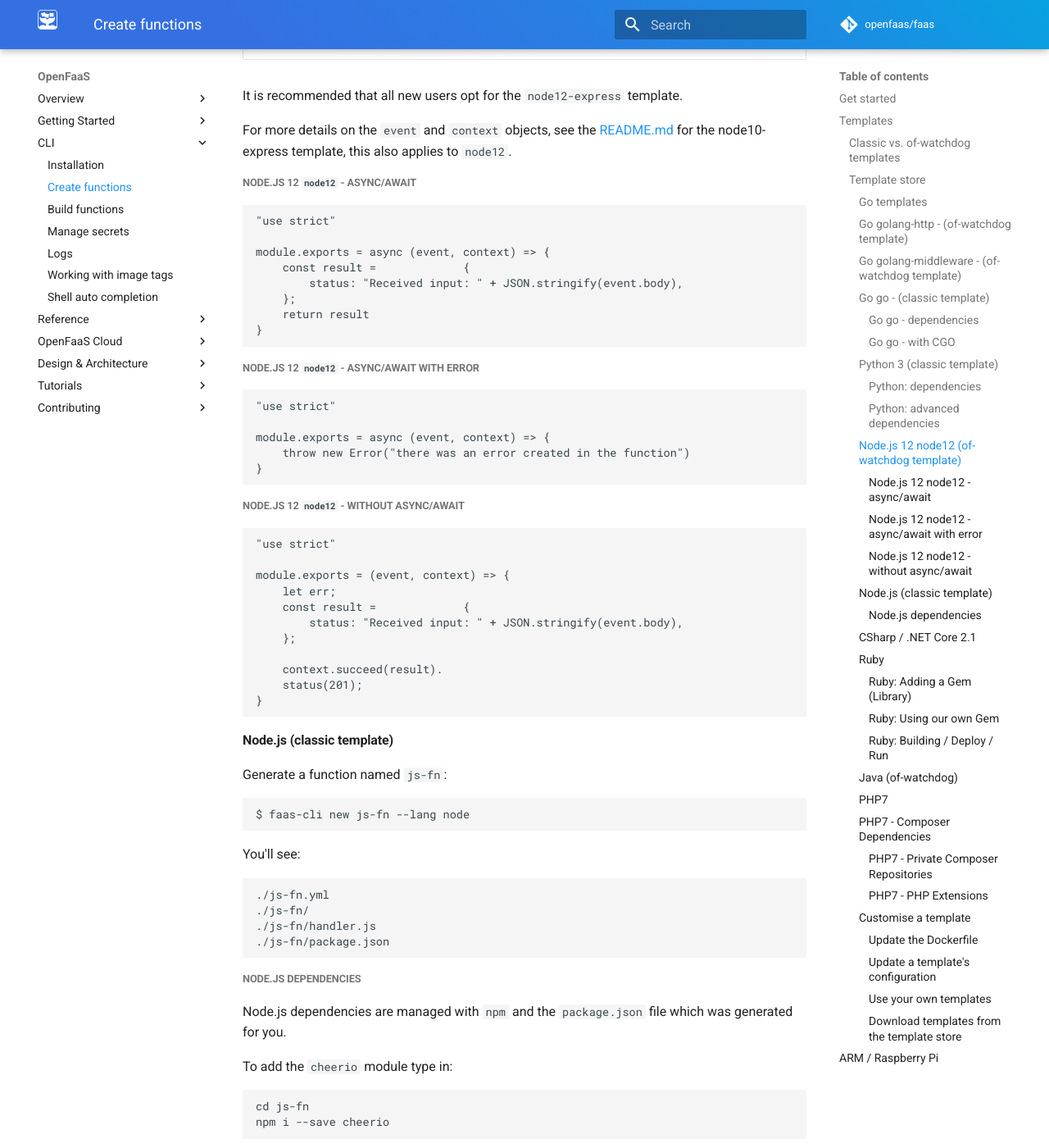
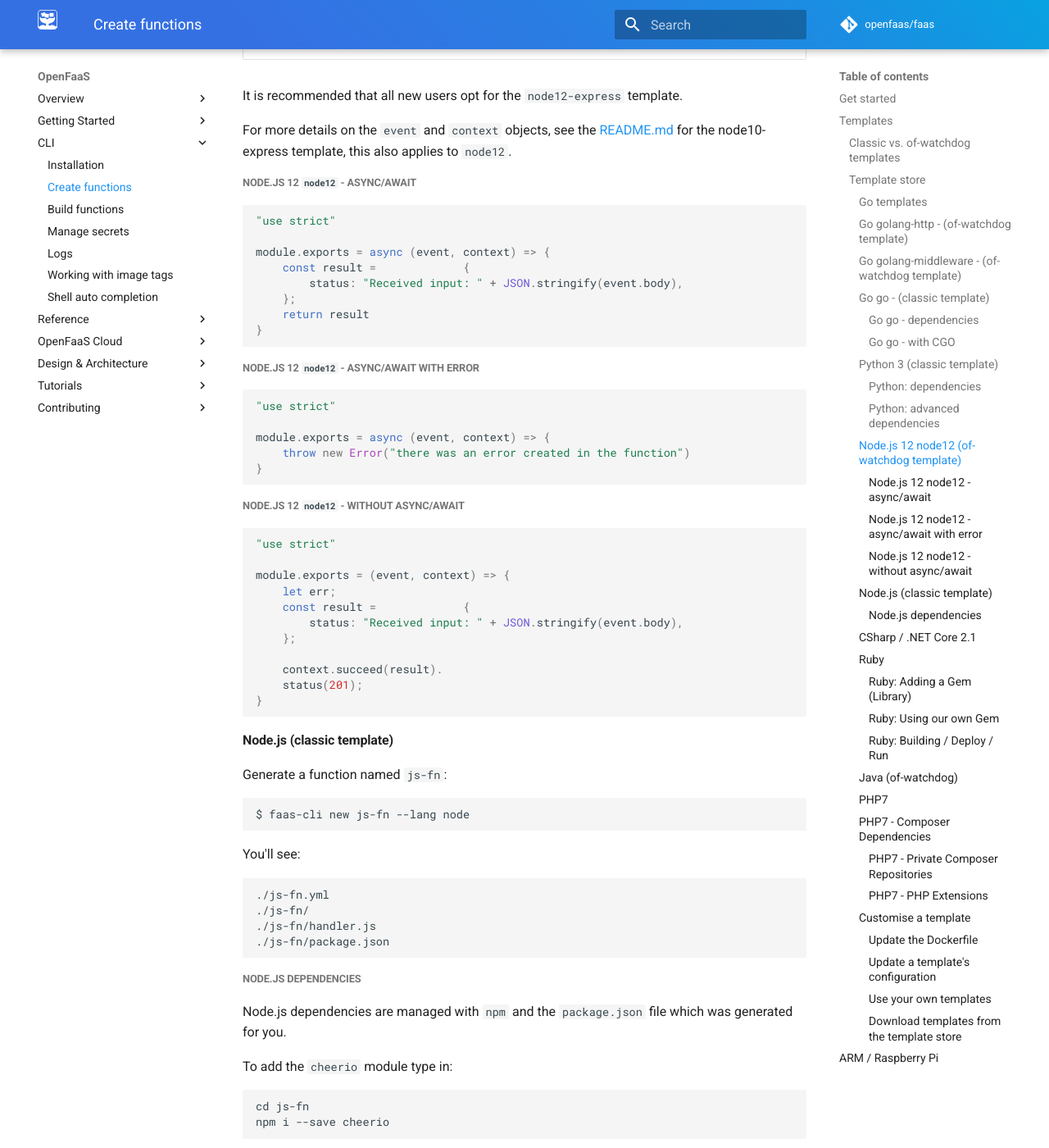
Before and after one commit to openfaas/docs, an MkDocs documentation site: the page built from docs/cli/templates.md, in a window 1280 px wide and 1400 px high, scrolled down 5191 px. Shown: the whole window at 82% size. Built offline with MkDocs 1.6.1 and Material for MkDocs 9.7.7, drawn with Linux system fonts in a browser that asks for light colours; comment, search, counter and statistics services are not loaded; some of the changed text lies outside the part shown.

Commit message:
Update highlighting
Signed-off-by: Alex Ellis (OpenFaaS Ltd) <alexellis2@gmail.com>

````diff
--- a/docs/cli/templates.md
+++ b/docs/cli/templates.md
@@ -114,7 +114,7 @@ $ faas-cli new go-fn --lang go
 
 You will now see two files generate:
 
-```
+```sh
 go-fn.yml
 ./go-fn/
 ./go-fn/handler.go
@@ -229,7 +229,7 @@ For more details on the `event` and `context` objects, see the [README.md](https
 
 ##### Node.js 12 `node12` - async/await
 
-```
+```js
 "use strict"
 
 module.exports = async (event, context) => {
@@ -242,7 +242,7 @@ module.exports = async (event, context) => {
 
 ##### Node.js 12 `node12` - async/await with error
 
-```
+```js
 "use strict"
 
 module.exports = async (event, context) => {
@@ -252,7 +252,7 @@ module.exports = async (event, context) => {
 
 ##### Node.js 12 `node12` - without async/await
 
-```
+```js
 "use strict"
 
 module.exports = (event, context) => {
@@ -333,7 +333,7 @@ Open the `Gemfile` in the ruby-function directory
 
 Add the following line
 
-```
+```Gemfile
 gem 'httparty'
 ```
 
@@ -341,7 +341,7 @@ gem 'httparty'
 
 Replace your `handler.rb` code with the following
 
-```
+```ruby
 require 'httparty'
 
 class Handler
@@ -373,7 +373,7 @@ When you HTTParty, you must party hard!
 
 Now you can invoke the function:
 
-```
+```sh
 $ echo 'OpenFaaS' | faas-cli invoke ruby-function
 {
    "quota_remaining" : 298,
````
